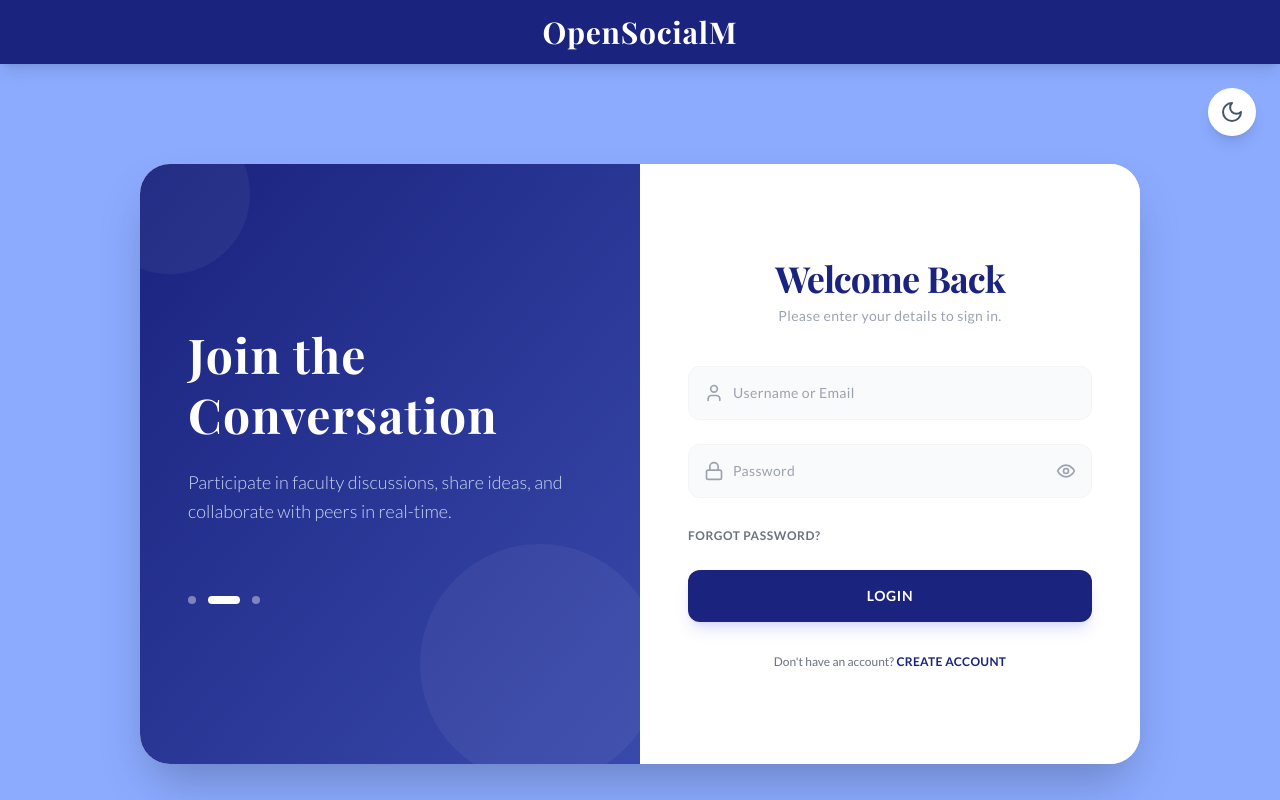
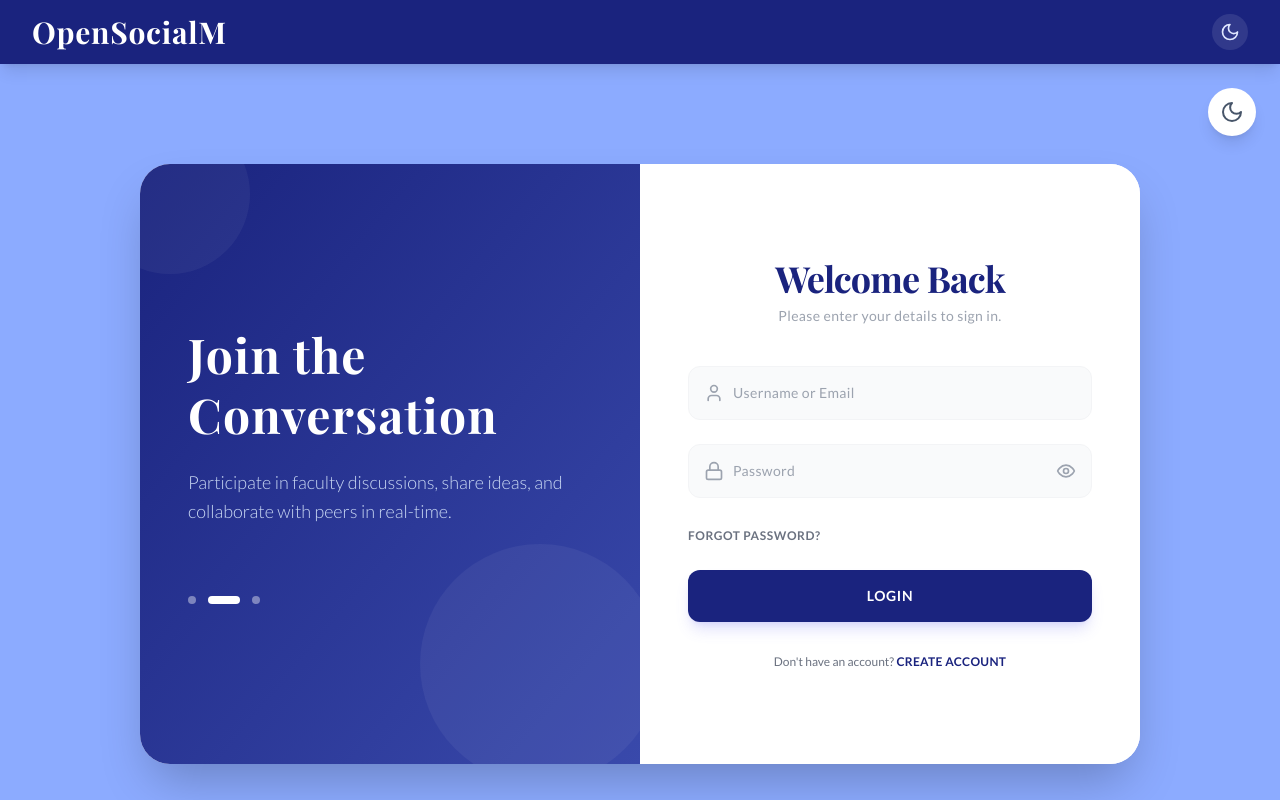
Before and after one commit to Sandun441/OpenSocialM, a React (Create React App) app in the folder frontend/: page / in a window 1280 px wide. Shown: the top 800 px of the page. Built offline with nearby package versions, Linux system fonts and the light colour scheme; a web font is replaced by a local one.

Commit message:
added modes button

```diff
--- a/frontend/src/components/layout/Navbar.js
+++ b/frontend/src/components/layout/Navbar.js
@@ -1,9 +1,12 @@
 import { useContext } from 'react';
 import { Link, useNavigate, useLocation } from 'react-router-dom';
 import { AuthContext } from '../../context/authContext';
+import { ThemeContext } from '../../context/ThemeContext'; // <-- Import ThemeContext
+import { Sun, Moon } from 'lucide-react'; // <-- Import Icons
 
 const Navbar = () => {
   const { isAuthenticated, user, logout } = useContext(AuthContext);
+  const { theme, toggleTheme } = useContext(ThemeContext); // <-- Consume ThemeContext
   const navigate = useNavigate();
   const location = useLocation();
 
@@ -22,9 +25,10 @@ const Navbar = () => {
   return (
     <nav className="bg-[#1A237E] dark:bg-slate-900 shadow-lg transition-colors duration-300 font-['Lato'] z-50 relative">
       <div className="max-w-7xl mx-auto px-4 sm:px-6 lg:px-8">
-        <div className={`flex h-16 items-center ${isAuthPage ? 'justify-center' : 'justify-between'}`}>
+        {/* Changed to 'justify-between w-full' so the theme toggle always anchors to the right */}
+        <div className="flex h-16 items-center justify-between w-full">
 
-          {/* --- LEFT SIDE: LOGO --- */}
+          {/* --- LEFT SIDE: LOGO & LINKS --- */}
           <div className="flex items-center">
             {/* Logo Text - OpenSocialM */}
             <Link
@@ -46,10 +50,21 @@ const Navbar = () => {
             )}
           </div>
 
-          {/* --- RIGHT SIDE: LOGOUT ONLY (Hidden if not logged in) --- */}
-          {!isAuthPage && isAuthenticated && (
-            <div className="flex items-center">
-              <div className="flex items-center space-x-5">
+          {/* --- RIGHT SIDE: THEME TOGGLE & LOGOUT --- */}
+          <div className="flex items-center space-x-4 md:space-x-6">
+
+            {/* THEME TOGGLE BUTTON */}
+            <button
+              onClick={toggleTheme}
+              className="p-2 rounded-full bg-white/10 hover:bg-white/20 text-indigo-100 dark:text-yellow-400 transition-all focus:outline-none transform hover:scale-110"
+              aria-label="Toggle Dark Mode"
+            >
+              {theme === 'dark' ? <Sun size={20} /> : <Moon size={20} />}
+            </button>
+
+            {/* USER INFO & LOGOUT (Hidden on auth pages) */}
+            {!isAuthPage && isAuthenticated && (
+              <div className="flex items-center space-x-5 border-l border-indigo-400/30 pl-4 md:pl-6">
                 <span className="text-indigo-100 text-sm hidden md:block tracking-wide">
                   Hello, <span className="font-bold text-white">{user?.firstName}</span>
                 </span>
@@ -60,8 +75,9 @@ const Navbar = () => {
                   LOGOUT
                 </button>
               </div>
-            </div>
-          )}
+            )}
+
+          </div>
 
         </div>
       </div>
```
